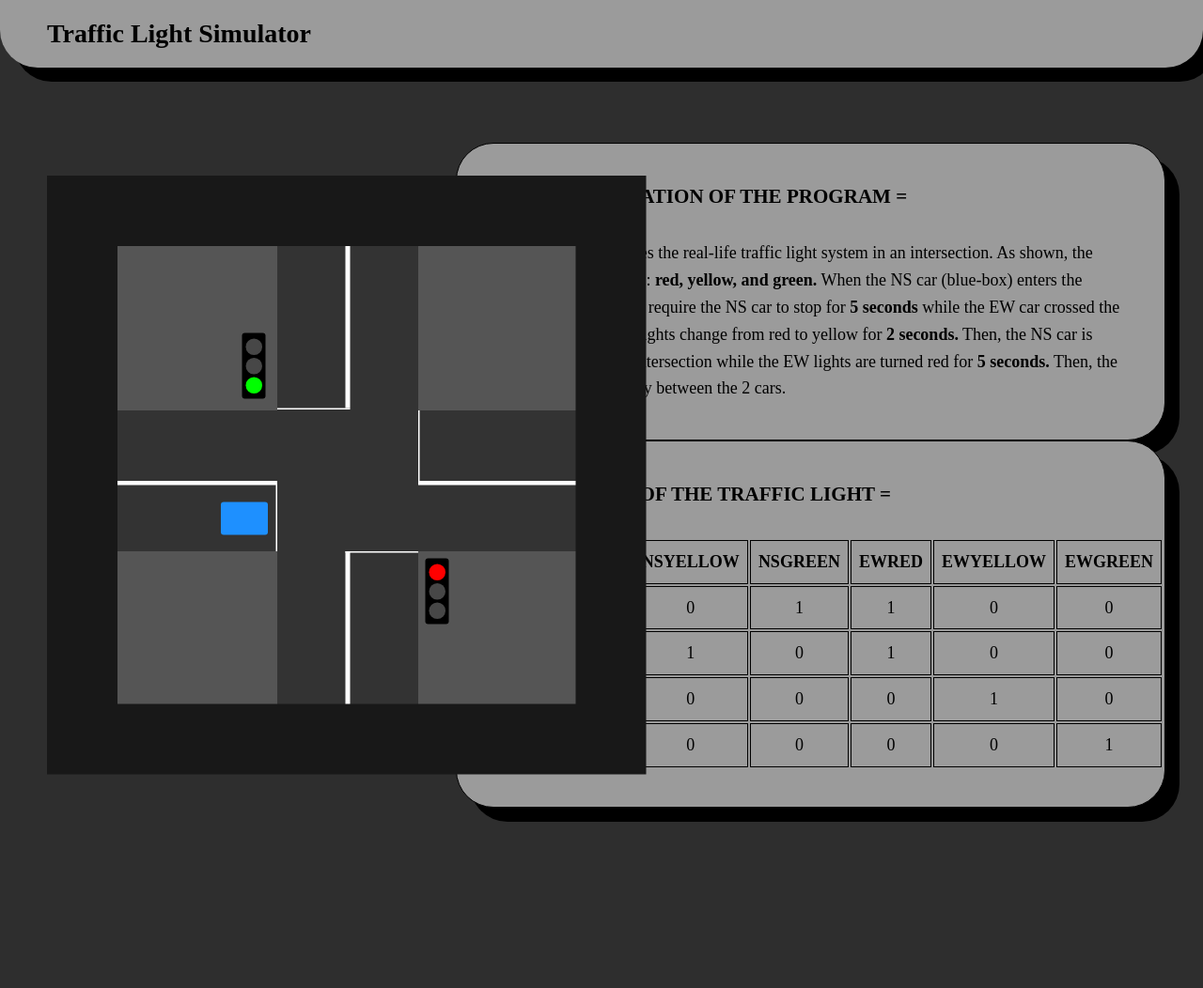
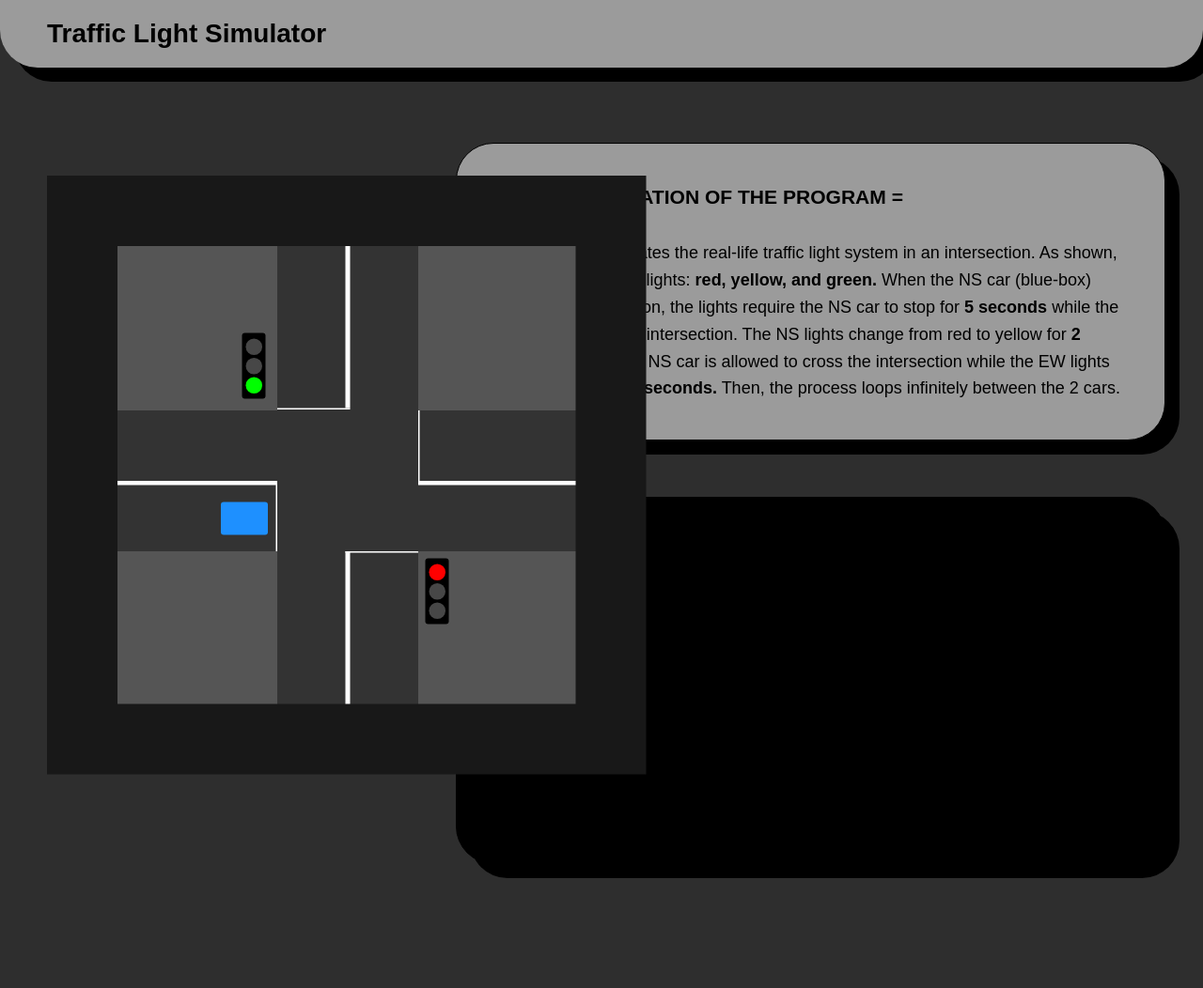
Before and after one commit to shynerietorres-creator/Trafficlightsimulator, a Flask app: page / in a window 1280 px wide. Shown: the whole page at 94% size. Run offline with Flask 3, Linux system fonts and the light colour scheme.

Commit message:
Add files via upload

```diff
--- a/static/style.css
+++ b/static/style.css
@@ -8,10 +8,12 @@
 body {
     background-color: #2e2e2e;
     margin: 0;
+    font-family: Arial, sans-serif;
 }
 
 .site-header {
     background-color: #9b9b9b;
+    color: #000000;
     padding: 20px 50px;
     font-size: 28px;
     font-weight: bold;
@@ -27,6 +29,7 @@ body {
     padding: 40px;
     float: right;
     border-radius: 40px;
+    color: #000000;
     line-height: 1.6;
     font-size: 18px;
     transform: translateY(80px);
@@ -38,13 +41,14 @@ body {
 .box {
     position: relative;
     width: 59%;
-    background-color: #9b9b9b;
+    background-color: #000000;
     padding: 40px;
     float: right;
     border-radius: 40px;
+    color: #000000;
     line-height: 1.6;
     font-size: 18px;
-    transform: translateY(80px);
+    transform: translateY(140px);
     box-shadow: black 15px 15px;
     border: 1px solid;
     margin-right: 40px;
```
